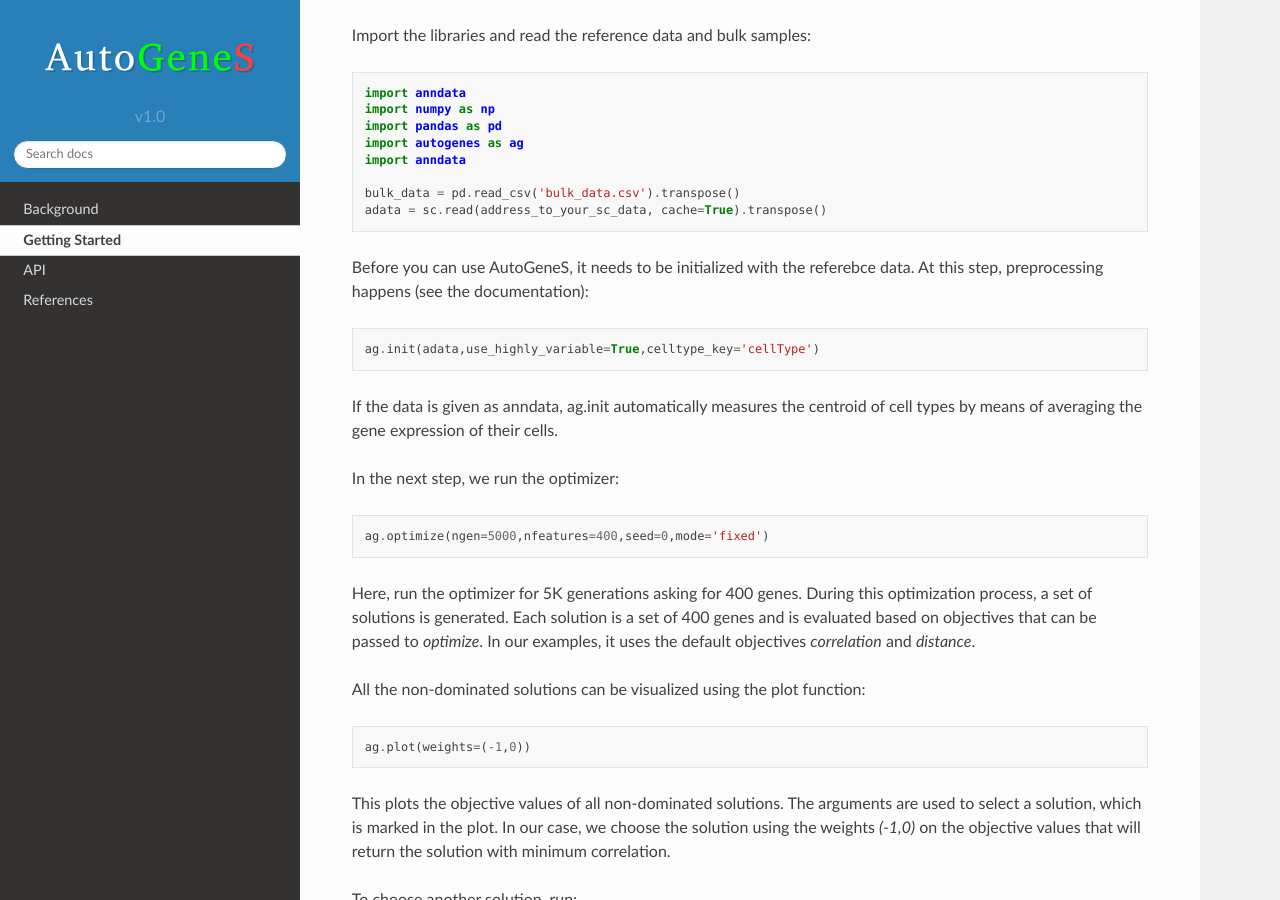
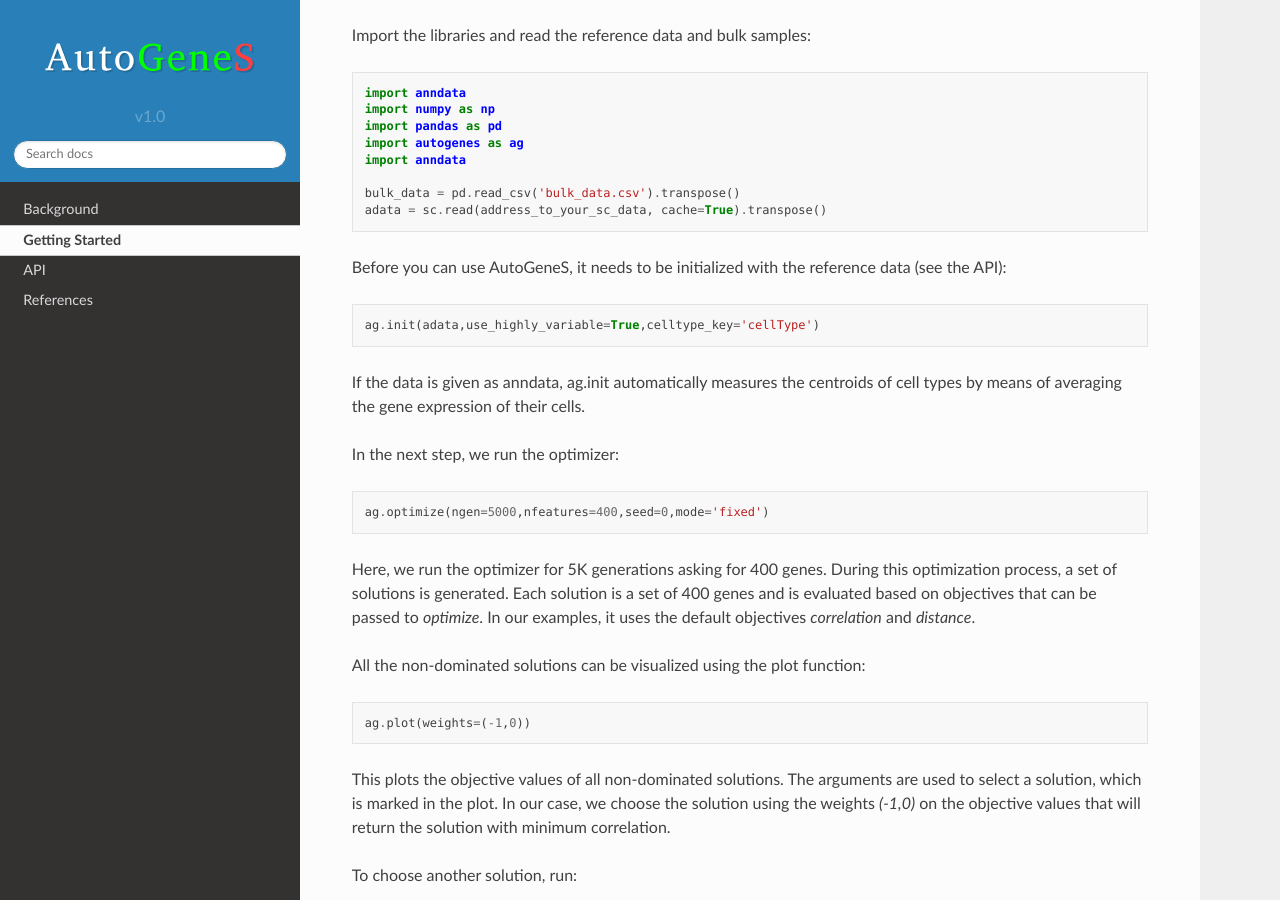
Before and after one commit to theislab/AutoGeneS, a Sphinx documentation site: the page built from docs/getting_started.rst, in a window 1280 px wide and 900 px high, scrolled down 299 px. Built offline with Sphinx 7.4.7 and the Read the Docs theme 2.0.0, drawn with Linux system fonts in a browser that asks for light colours.

Commit message:
Update getting_started.rst

```diff
--- a/docs/getting_started.rst
+++ b/docs/getting_started.rst
@@ -18,17 +18,17 @@ Import the libraries and read the reference data and bulk samples::
   bulk_data = pd.read_csv('bulk_data.csv').transpose()
   adata = sc.read(address_to_your_sc_data, cache=True).transpose()
 
-Before you can use AutoGeneS, it needs to be initialized with the referebce data. At this step, preprocessing happens (see the documentation)::
+Before you can use AutoGeneS, it needs to be initialized with the reference data (see the API)::
 
   ag.init(adata,use_highly_variable=True,celltype_key='cellType')
 
-If the data is given as anndata, ag.init automatically measures the centroid of cell types by means of averaging the gene expression of their cells.
+If the data is given as anndata, ag.init automatically measures the centroids of cell types by means of averaging the gene expression of their cells.
 
 In the next step, we run the optimizer::
 
   ag.optimize(ngen=5000,nfeatures=400,seed=0,mode='fixed')
 
-Here, run the optimizer for 5K generations asking for 400 genes. During this optimization process, a set of solutions is generated. Each solution is a set of 400 genes and is evaluated based on objectives that can be passed to `optimize`. In our examples, it uses the default objectives `correlation` and `distance`.
+Here, we run the optimizer for 5K generations asking for 400 genes. During this optimization process, a set of solutions is generated. Each solution is a set of 400 genes and is evaluated based on objectives that can be passed to `optimize`. In our examples, it uses the default objectives `correlation` and `distance`.
 
 All the non-dominated solutions can be visualized using the plot function::
 
```
